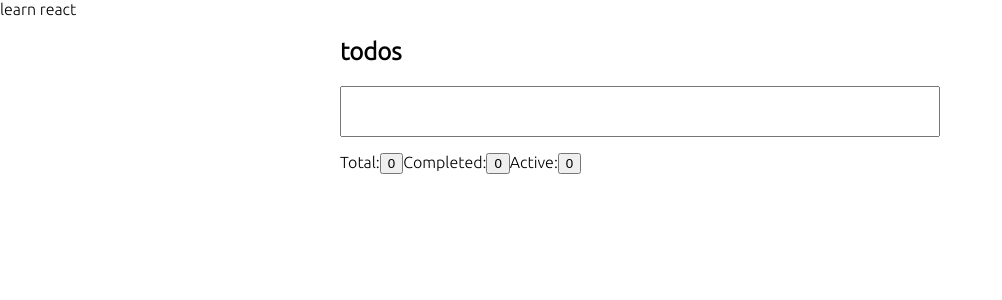
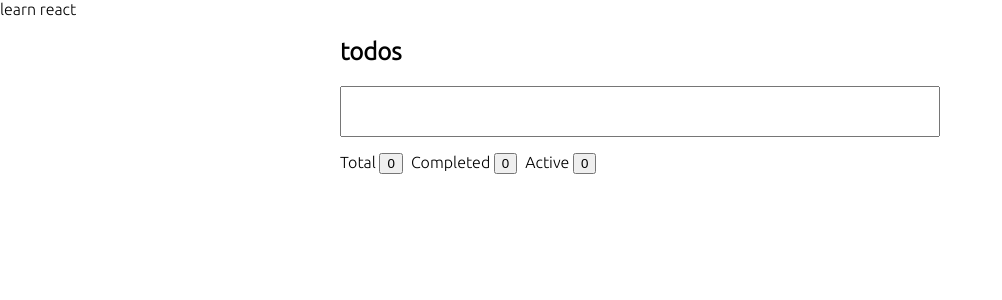
Before and after one commit to JohnFromJovy/todo-react-ts, a React (Create React App) app: page / in a window 1280 px wide. Shown: the top 300 px of the page, without its empty margins (0-1002 px from the left). Built offline with nearby package versions, Linux system fonts and the light colour scheme; a web font is replaced by a local one.

Commit message:
find code smell and refact Aggregation

```diff
--- /dev/null
+++ b/src/components/Todo/Aggregation.tsx
@@ -0,0 +1,38 @@
+import { Category } from './Category';
+
+type AggregationType = {
+	total: number;
+	completed: number;
+	active: number;
+};
+
+export const Aggregation = ({
+	aggregation,
+	switchCategory,
+}: {
+	aggregation: AggregationType;
+	switchCategory: (type: string) => void;
+}) => {
+	return (
+		<div className="aggregation">
+			<Category
+				label="Total "
+				number={aggregation.total}
+				type="total"
+				switchCategory={switchCategory}
+			/>
+			<Category
+				label="Completed "
+				number={aggregation.completed}
+				type="completed"
+				switchCategory={switchCategory}
+			/>
+			<Category
+				label="Active "
+				number={aggregation.active}
+				type="active"
+				switchCategory={switchCategory}
+			/>
+		</div>
+	);
+};
--- /dev/null
+++ b/src/components/Todo/Category.tsx
@@ -0,0 +1,24 @@
+export const Category = ({
+	label,
+	number,
+	type,
+	switchCategory,
+}: {
+	label: string;
+	number: number;
+	type: string;
+	switchCategory: (type: string) => void;
+}) => {
+	return (
+		<div>
+			<label>
+				{label}
+				<button
+					data-testid={'todo-${type}'}
+					onClick={() => switchCategory(type)}>
+					{number}
+				</button>
+			</label>
+		</div>
+	);
+};
--- a/src/components/Todo/Todo.tsx
+++ b/src/components/Todo/Todo.tsx
@@ -3,12 +3,13 @@ import { TodoInput } from './TodoInput';
 import { TodoType } from './type';
 import './Todo.css';
 import { useTodos } from './useTodos';
+import { Aggregation } from './Aggregation';
 
 const Todo = ({ items }: { items?: TodoType[] }) => {
 	const {
 		displayTodos,
 		aggregation,
-		setCategory,
+		setCategory: switchCategory,
 		addTodo,
 		toggleTodo,
 		deleteTodo,
@@ -18,34 +19,10 @@ const Todo = ({ items }: { items?: TodoType[] }) => {
 		<div className="todo-container">
 			<h2>todos</h2>
 			<TodoInput onItemAdded={addTodo} />
-			<div className="aggregation">
-				<div>
-					<label>
-						Total:
-						<button
-							data-testid="todo-total"
-							onClick={() => setCategory('total')}>
-							{aggregation.total}
-						</button>
-					</label>
-					<label>
-						Completed:
-						<button
-							data-testid="todo-completed"
-							onClick={() => setCategory('completed')}>
-							{aggregation.completed}
-						</button>
-					</label>
-					<label>
-						Active:
-						<button
-							data-testid="todo-active"
-							onClick={() => setCategory('active')}>
-							{aggregation.active}
-						</button>
-					</label>
-				</div>
-			</div>
+			<Aggregation
+				aggregation={aggregation}
+				switchCategory={switchCategory}
+			/>
 			<TodoList
 				todos={displayTodos}
 				onToggleItem={toggleTodo}
```
